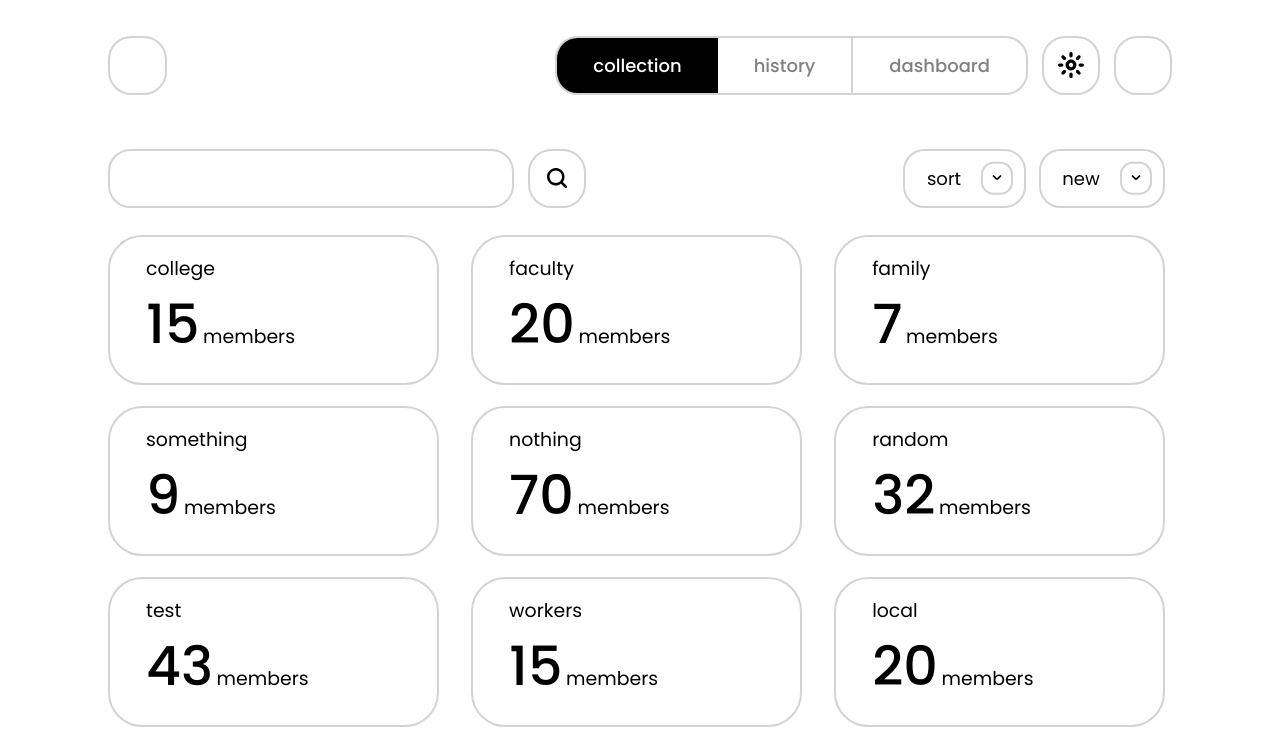
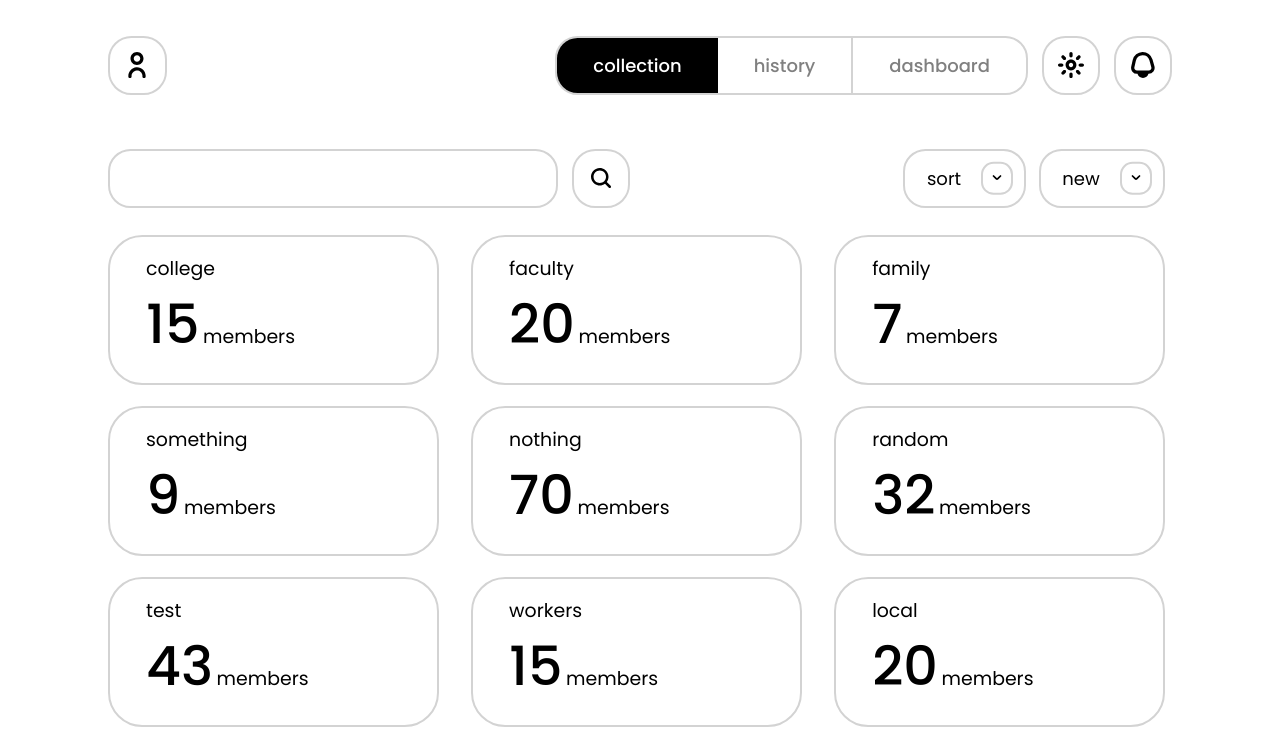
Before and after one commit to ImSreyas/Duem, a React (Vite) app: page / in a window 1280 px wide. Shown: the top 747 px of the page. Built offline with nearby package versions, Linux system fonts and the light colour scheme.

Commit message:
✨ - notification and user icon added in the nav bar

```diff
--- a/src/index.scss
+++ b/src/index.scss
@@ -1,7 +1,7 @@
 @import "./colors.scss";
 @import "./scrollbar.scss";
 
-:root{
+:root {
   width: 100vw;
   font-family: "Poppins", sans-serif;
   line-height: 1.5;
@@ -21,7 +21,8 @@
 
   overflow-x: hidden;
 }
-*{
+
+* {
   box-sizing: border-box;
   margin: 0;
   padding: 0;
@@ -40,7 +41,7 @@ h1 {
   line-height: 1.1;
 }
 
-a{
+a {
   color: $color;
   text-decoration: none;
 }
@@ -56,7 +57,15 @@ button {
   cursor: pointer;
   transition: border-color 0.25s;
 }
-.main-body{
+
+input {
+  &:focus {
+    outline: none;
+    border: 2px solid $color !important;
+  }
+}
+
+.main-body {
   width: calc(100vw - .4rem);
   min-height: 90vh;
   max-height: fit-content;
--- a/src/pages/admin/collection/style/collection.scss
+++ b/src/pages/admin/collection/style/collection.scss
@@ -19,10 +19,11 @@
             .search-box {
                 font-family: inherit;
                 padding-inline: 1.5rem;
+                width: 25rem;
                 height: 3.25rem;
                 background-color: $background-color;
                 color: $color;
-                font-size: 1rem;
+                font-size: .85rem;
                 border-radius: 1.25rem;
 
                 @include border;
@@ -47,7 +48,7 @@
             .new-btn {
                 @include border;
                 padding: .8rem 3.5rem .8rem 1.2rem;
-                border-radius: 1.2rem;
+                border-radius: 1.25rem;
                 position: relative;
                 cursor: pointer;
                 background-color: $background-color;
--- a/src/pages/admin/common/components/Nav.jsx
+++ b/src/pages/admin/common/components/Nav.jsx
@@ -1,12 +1,16 @@
 import { NavLink } from "react-router-dom"
 import sunIconUrl from "/src/assets/sun.svg";
+import notificationIconUrl from "/src/assets/bell.svg";
+import userIconUrl from "/src/assets/user.svg";
 import "../style/nav.scss";
 
 const Nav = () => {
   return (
       <nav>
         <div className="wrapper-first">
-          <div className="nav-icon profile-btn-wrapper"></div>
+          <div className="nav-icon profile-btn-wrapper">
+            <img src={userIconUrl} />
+          </div>
         </div>
         <div className="wrapper-second">
           <div className="nav-wrapper">
@@ -38,7 +42,9 @@ const Nav = () => {
           <div className="nav-icon theme-changer-btn-wrapper">
             <img src={sunIconUrl} />
           </div>
-          <div className="nav-icon profile-btn-wrapper"></div>
+          <div className="nav-icon profile-btn-wrapper">
+            <img src={notificationIconUrl} />
+          </div>
         </div>
       </nav>
   )
```
Also changed, not shown: src/assets/bell.svg (added), src/assets/user.svg (added).
